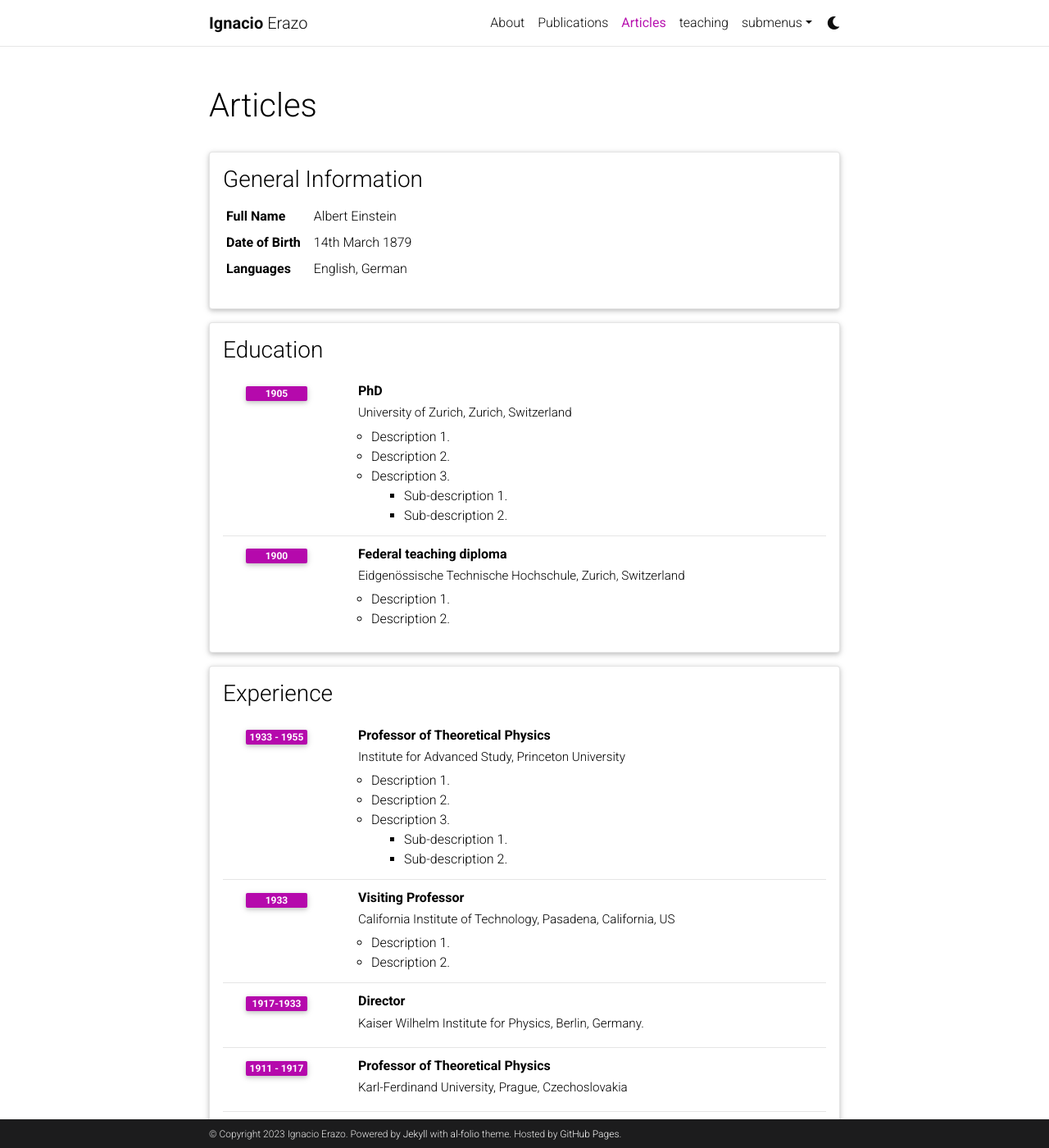
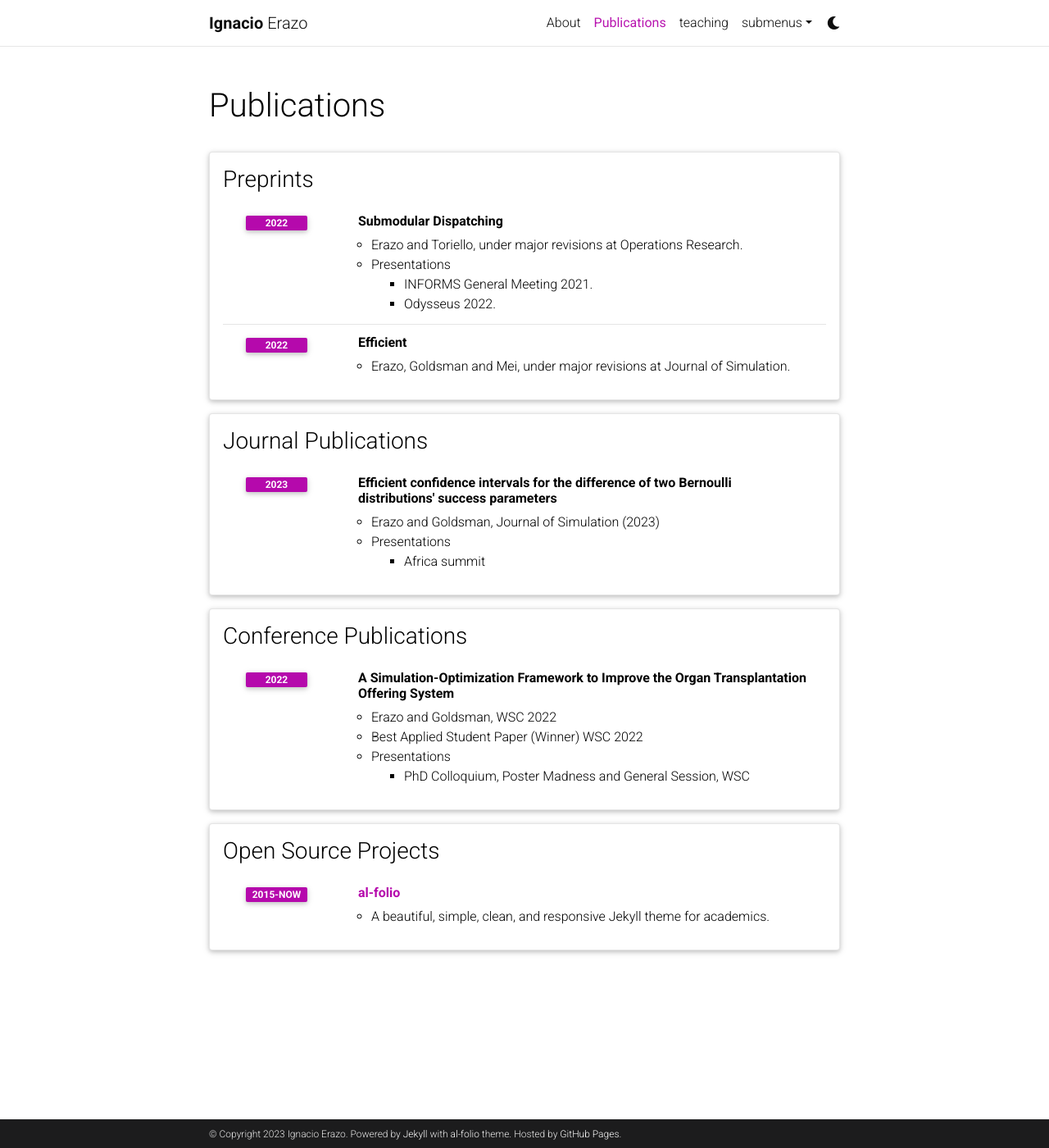
Before and after one commit to ierazo/ierazo.github.io, a Jekyll site: the page built from _pages/pubs_detailed.md, in a window 1280 px wide and 1400 px high. Shown: the whole window at 82% size. Built offline with Jekyll 4.4.1, drawn with Linux system fonts in a browser that asks for light colours; comment, search, counter and statistics services are not loaded; a style sheet for code colours, icons or effects is not loaded; some of the changed text lies outside the part shown.

Commit message:
Changed the publications data

```diff
--- /dev/null
+++ b/_data/pubs_detailed.yml
@@ -0,0 +1,45 @@
+- title: Preprints
+  type: time_table
+  contents:
+    - title: Submodular Dispatching
+      year: 2022
+      description:
+        - Erazo and Toriello, under major revisions at Operations Research.
+        - title: Presentations
+          contents:
+            - INFORMS General Meeting 2021.
+            - Odysseus 2022.
+    - title: Efficient
+      year: 2022
+      description:
+        - Erazo, Goldsman and Mei, under major revisions at Journal of Simulation.
+
+- title: Journal Publications
+  type: time_table
+  contents:
+    - title: Efficient confidence intervals for the difference of two Bernoulli distributions' success parameters
+      year: 2023
+      description:
+        - Erazo and Goldsman, Journal of Simulation (2023)
+        - title: Presentations
+          contents:
+            - Africa summit
+
+- title: Conference Publications
+  type: time_table
+  contents:
+    - title: A Simulation-Optimization Framework to Improve the Organ Transplantation Offering System
+      year: 2022
+      description:
+        - Erazo and Goldsman, WSC 2022
+        - Best Applied Student Paper (Winner) WSC 2022
+        - title: Presentations
+          contents:
+            - PhD Colloquium, Poster Madness and General Session, WSC
+
+- title: Open Source Projects
+  type: time_table
+  contents:
+    - title: <a href="https://github.com/alshedivat/al-folio">al-folio</a>
+      year: 2015-now
+      description: A beautiful, simple, clean, and responsive Jekyll theme for academics.
--- /dev/null
+++ b/_layouts/pubs_detailed.html
@@ -0,0 +1,35 @@
+---
+layout: default
+---
+<!-- _layouts/cv.html -->
+        <div class="post">
+
+          <header class="post-header">
+            <h1 class="post-title">{{ page.title }} {% if page.cv_pdf %}<a href="{{ page.cv_pdf | prepend: 'assets/pdf/' | relative_url}}" target="_blank" rel="noopener noreferrer" class="float-right"><i class="fas fa-file-pdf"></i></a>{% endif %}</h1>
+            <p class="post-description">{{ page.description }}</p>
+          </header>
+
+          <article>
+            <div class="cv">
+              {% for entry in site.data.pubs_detailed %}
+                <div class="card mt-3 p-3">
+                  <h3 class="card-title font-weight-medium">{{ entry.title }}</h3>
+                  <div>
+                  {% if entry.type == "list" %}
+                    {% include cv/list.html %}
+                  {% elsif entry.type == "map" %}
+                    {% include cv/map.html %}
+                  {% elsif entry.type == "nested_list" %}
+                    {% include cv/nested_list.html %}
+                  {% elsif entry.type == "time_table" %}
+                   {% include cv/time_table.html %}
+                  {% else %}
+                    {{ entry.contents }}
+                  {% endif %}
+                  </div>
+                </div>
+              {% endfor %}
+              </div>
+          </article>
+
+        </div>
--- a/_pages/pubs_detailed.md
+++ b/_pages/pubs_detailed.md
@@ -1,7 +1,7 @@
 ---
-layout: cv
-permalink: /cv/
-title: Articles
+layout: pubs_detailed
+permalink: /publications/
+title: Publications
 nav: true
 nav_order: 4
 ---
```
Also changed, not shown: _bibliography/papers.bib (+5 -10 lines), _pages/publications.md (deleted, +0 -18 lines), 1 other file.
